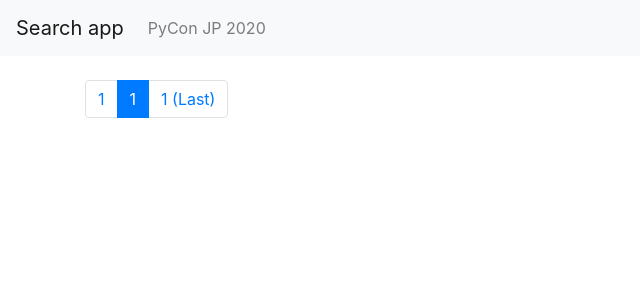
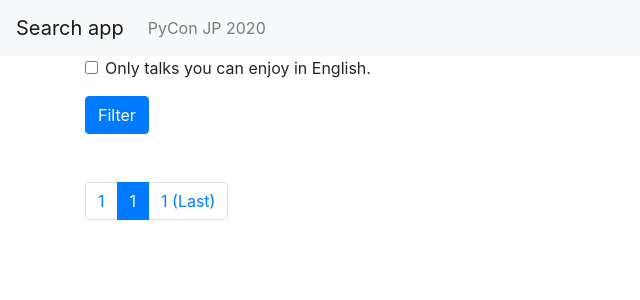
Before and after one commit to pyconjp/proposal.search.2020, a Django app: page /talk/ in a window 1280 px wide. Shown: the top 300 px of the page, without its empty margins (0-640 px from the left). Run offline with Django 3.2, Linux system fonts and the light colour scheme; data that the repository does not hold is empty; some libraries are stand-ins or nearby versions.

Commit message:
[feat] add form for users to filter english talks

```diff
--- a/proposalsite/search/templates/search/list_talks.html
+++ b/proposalsite/search/templates/search/list_talks.html
@@ -2,6 +2,20 @@
 {% load custom_tags %}
 
 {% block content %}
+  <form>
+    <div class="form-group form-check col-md-4">
+      {% with specified_only_english=request.GET|parse_search_parameter:"only_english" %}
+        <input class="form-check-input" type="checkbox" id="filter_only_english" name="only_english" value="true"
+          {% if specified_only_english == "true" %}
+            checked
+          {% endif %}
+        >
+      {% endwith %}
+      <label class="form-check-label" for="filter_only_english">Only talks you can enjoy in English.</label>
+    </div>
+    <button type="submit" class="btn btn-primary mb-4">Filter</button>
+  </form>
+
   <table class="table table-striped">
     <tbody>
       {% for talk in page_obj %}
```
